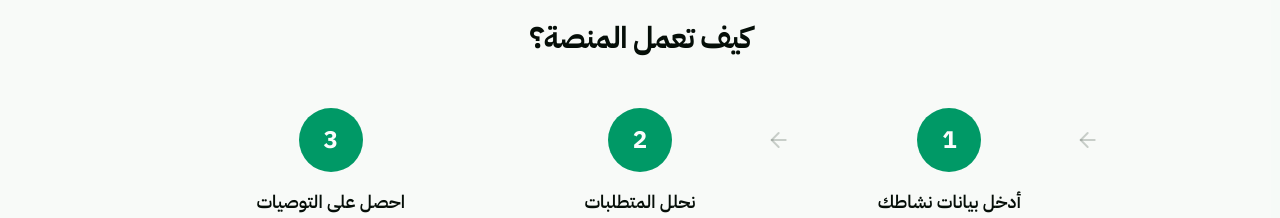
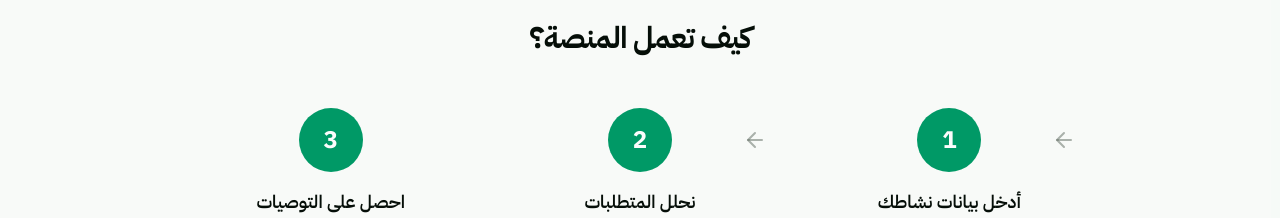
Before and after one commit to opthupsa-alt/pay-gate-optimizer-mvp, a Next.js app: page / in a window 1280 px wide. Shown: the part 1280-1498 px from the top of the page. Built offline with nearby package versions, Linux system fonts and the light colour scheme; no server answers.

Commit message:
fix: Correct arrow position in How It Works section for RTL
- Arrow now appears after step 1 and 2 in RTL mode
- Use start-0 with -translate-x-1/2 for RTL, end-0 with translate-x-1/2 for LTR
- Improved arrow visibility (opacity 50% instead of 30%)

```diff
--- a/app/page.tsx
+++ b/app/page.tsx
@@ -179,8 +179,8 @@ export default async function HomePage() {
                 <h3 className="mb-2 text-lg font-semibold">{step.title}</h3>
                 <p className="text-sm text-muted-foreground">{step.description}</p>
                 {index < 2 && (
-                  <div className="absolute end-0 top-8 hidden w-full -translate-y-1/2 translate-x-1/2 md:block">
-                    <Arrow className="mx-auto h-6 w-6 text-muted-foreground/30" />
+                  <div className={`absolute top-8 hidden -translate-y-1/2 md:block ${isRTL ? 'start-0 -translate-x-1/2' : 'end-0 translate-x-1/2'}`}>
+                    <Arrow className="mx-auto h-6 w-6 text-muted-foreground/50" />
                   </div>
                 )}
               </div>
```
